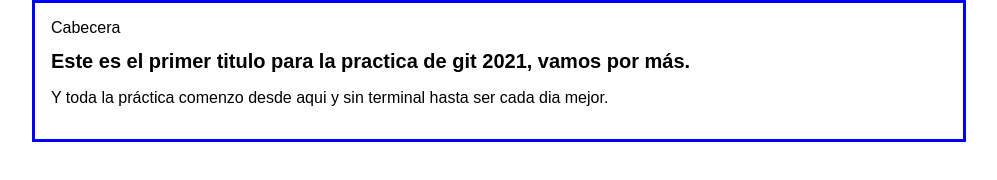
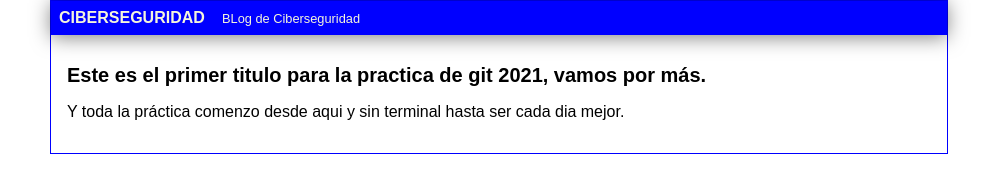
Before and after one commit to StalinX/practica, a plain HTML site: page index.html in a window 1280 px wide. Shown: the whole page, without its empty margins (141-1138 px from the left). Drawn offline with Linux system fonts and the light colour scheme.

Commit message:
Finalizada la cabecera

```diff
--- a/css/estilos.css
+++ b/css/estilos.css
@@ -7,14 +7,34 @@ body
     margin: 0;
     padding: 0;
 }
+
+#cabecera{
+    background: blue;
+    color: beige;
+    margin: 0;
+    font-weight: bold;
+    box-shadow: 0px 2px 20px 0px rgba(0,0,0,0.50);
+    padding: 0.5em;
+}
+
+#cabecera #tagline{
+    padding: 0 0 0 1em;
+    font-weight: normal;
+    font-size: 0.8em;
+}
+
 #conteiner{
     width: 70%;
-    padding: 1em;
+    padding: 0;
     text-align: left;
-    border: 3px solid blue;
+    border: 1px solid blue;
     margin: 0 auto;
 }
 
 #conteiner h1{
     font-size: 20px;
 }
+
+#post{
+    padding: 1em;
+}
--- a/index.html
+++ b/index.html
@@ -7,7 +7,8 @@
     <body>
         <div id="conteiner">
             <div id="cabecera">
-                Cabecera
+                CIBERSEGURIDAD
+                <span id="tagline"> BLog de Ciberseguridad</span>
 
             </div>
             <div id="post">
```
